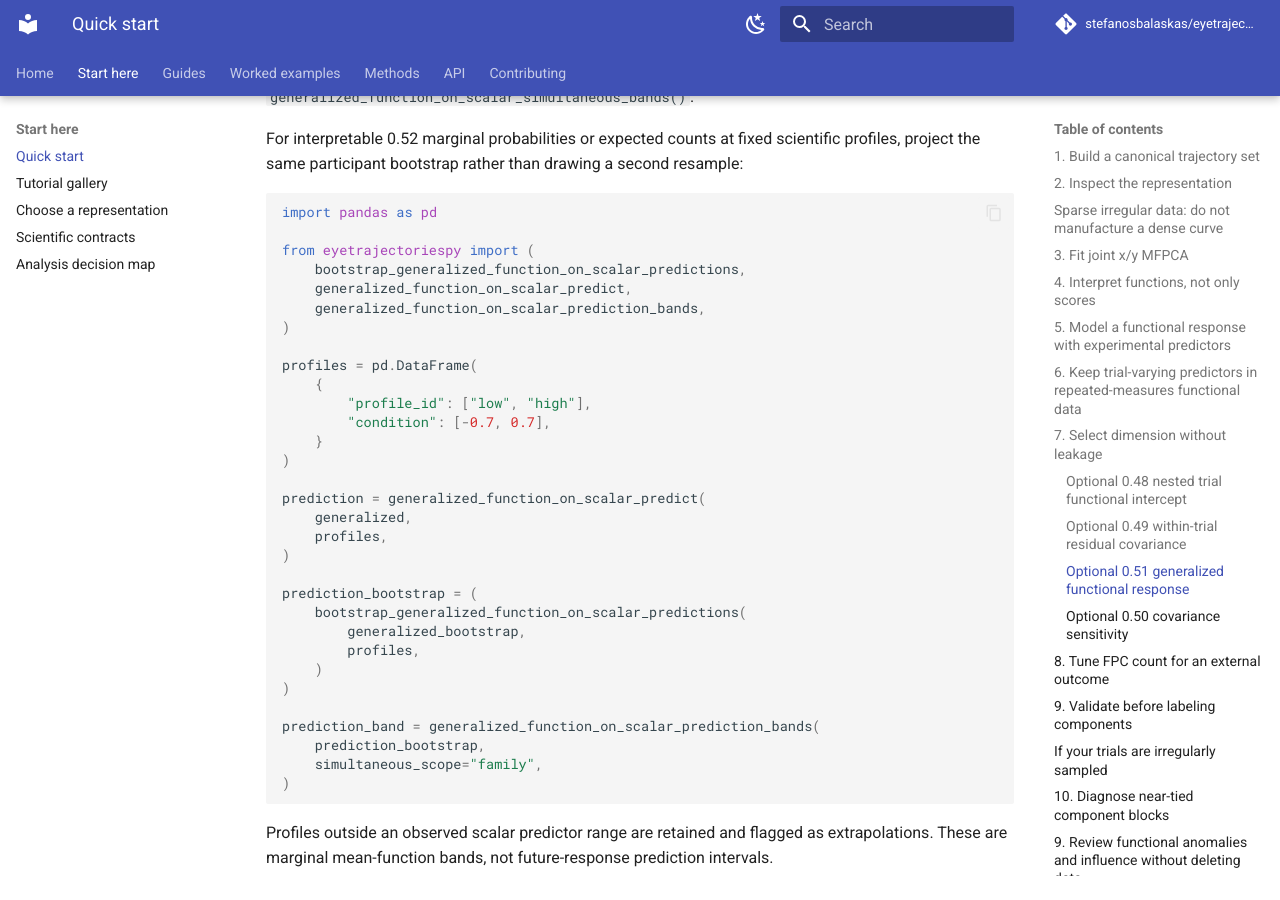
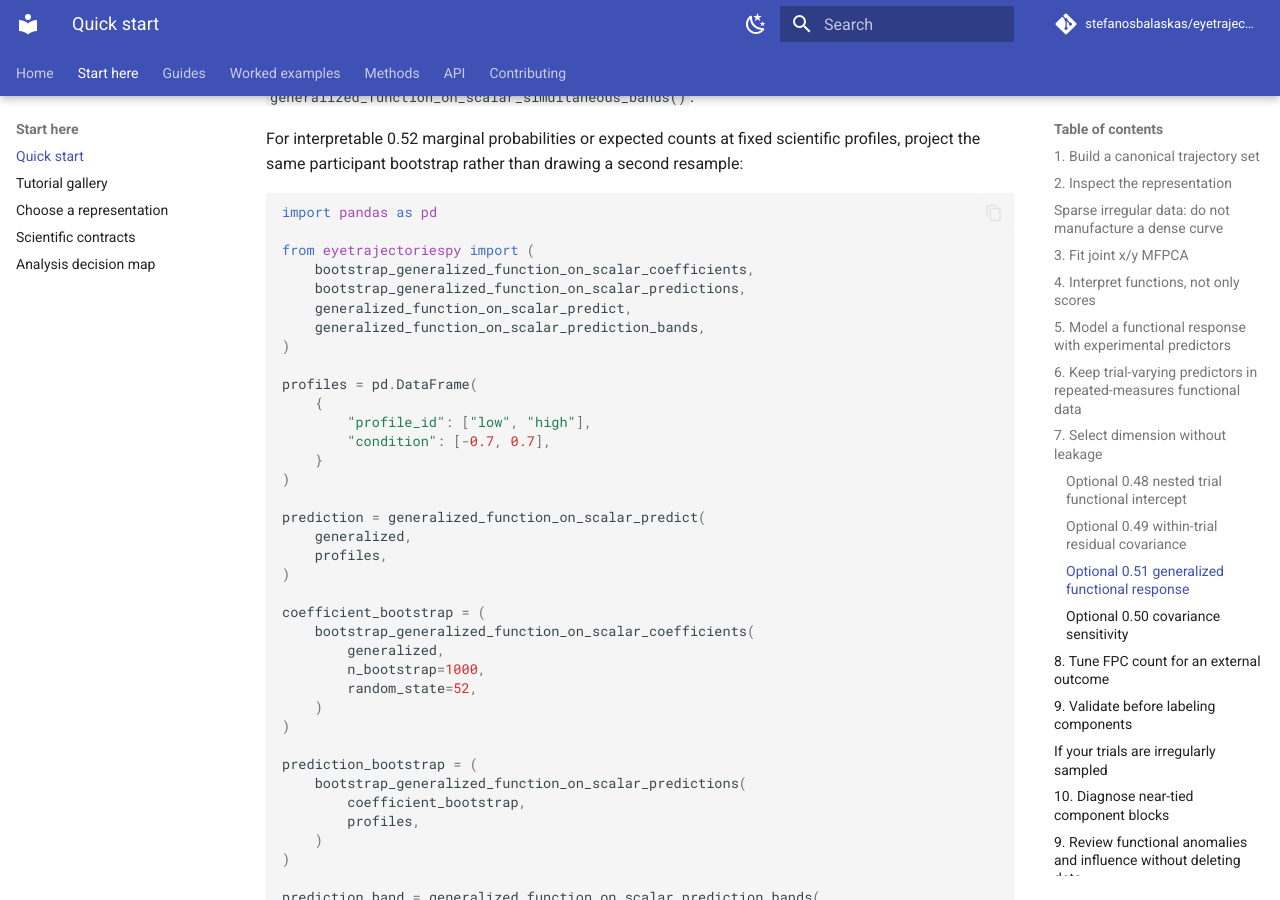
Before and after one commit to stefanosbalaskas/eyetrajectoriespy, an MkDocs documentation site: the page built from docs/quickstart.md, in a window 1280 px wide and 900 px high, scrolled down 4703 px. Built offline with MkDocs 1.6.1 and Material for MkDocs 9.7.7, drawn with Linux system fonts in a browser that asks for light colours; comment, search, counter and statistics services are not loaded.

Commit message:
Make 0.52 quickstart bootstrap explicit

```diff
--- a/docs/quickstart.md
+++ b/docs/quickstart.md
@@ -225,6 +225,7 @@ a second resample:
 import pandas as pd
 
 from eyetrajectoriespy import (
+    bootstrap_generalized_function_on_scalar_coefficients,
     bootstrap_generalized_function_on_scalar_predictions,
     generalized_function_on_scalar_predict,
     generalized_function_on_scalar_prediction_bands,
@@ -242,9 +243,17 @@ prediction = generalized_function_on_scalar_predict(
     profiles,
 )
 
+coefficient_bootstrap = (
+    bootstrap_generalized_function_on_scalar_coefficients(
+        generalized,
+        n_bootstrap=1000,
+        random_state=52,
+    )
+)
+
 prediction_bootstrap = (
     bootstrap_generalized_function_on_scalar_predictions(
-        generalized_bootstrap,
+        coefficient_bootstrap,
         profiles,
     )
 )
```
